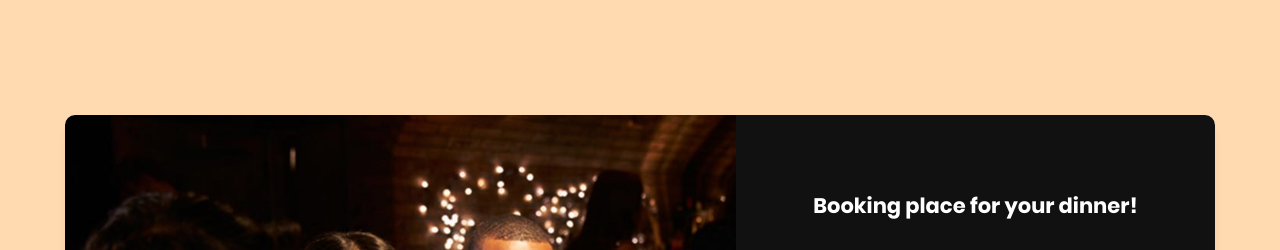
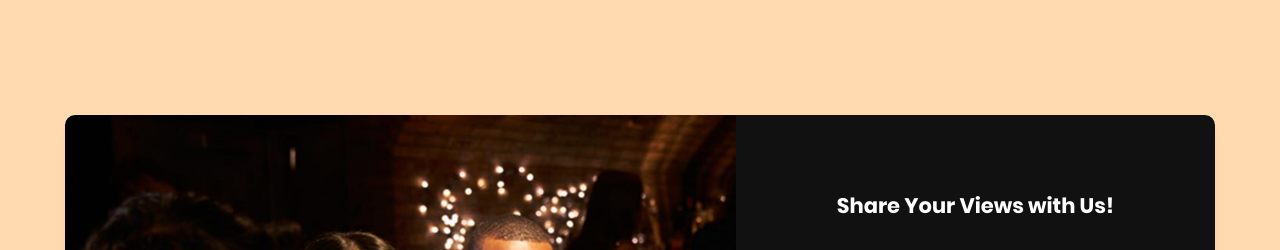
Before and after one commit to The-Skill-Craft/info-form-placement-prep, a plain HTML site: page index.html in a window 1280 px wide. Shown: the top 250 px of the page. Drawn offline with Linux system fonts and the light colour scheme.

Commit message:
added something substantial

```diff
--- a/index.html
+++ b/index.html
@@ -24,7 +24,7 @@
                 </div>
                 <div class="booking-form">
                     <form id="booking-form">
-                        <h2>Booking place for your dinner!</h2>
+                        <h2>Share Your Views with Us!</h2>
                         <div class="form-group form-input">
                             <input type="text" name="name" id="name" value="" required/>
                             <label for="name" class="form-label">Your name</label>
```
